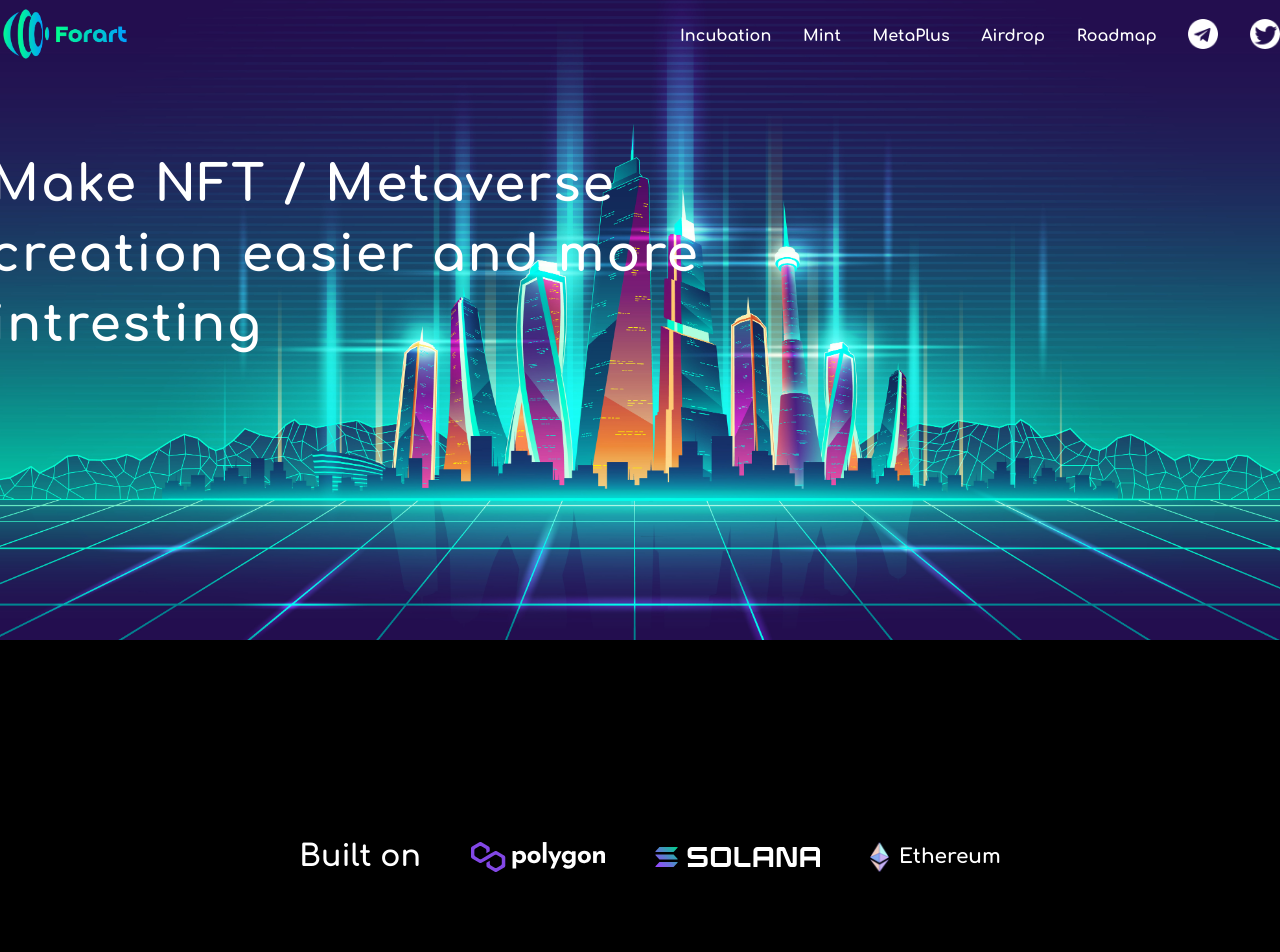
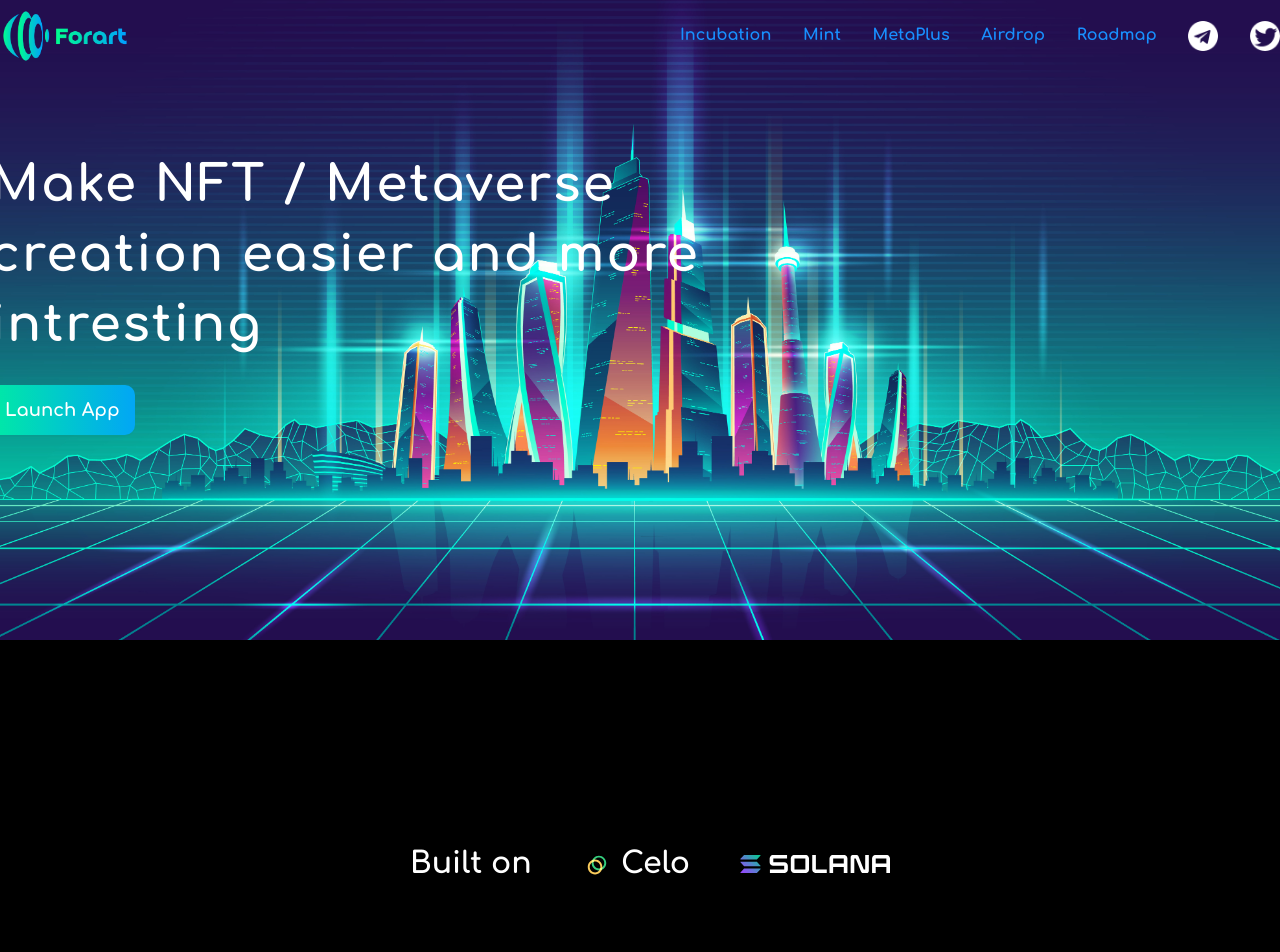
Before and after one commit to harikharan07/forart-website, a React (Create React App) app: page / in a window 1280 px wide. Shown: the top 952 px of the page. Built offline with nearby package versions, Linux system fonts and the light colour scheme.

Commit message:
modify style

```diff
--- a/package.json
+++ b/package.json
@@ -10,6 +10,7 @@
     "@types/node": "^12.0.0",
     "@types/react": "^17.0.0",
     "@types/react-dom": "^17.0.0",
+    "antd": "^4.17.2",
     "aos": "^2.3.4",
     "react": "^17.0.2",
     "react-dom": "^17.0.2",
--- a/src/App.css
+++ b/src/App.css
@@ -1,6 +1,6 @@
 .App {
   text-align: center;
-  background: #000000;
+  background: black;
   font-family: 'campton';
 
 }
--- a/src/index.tsx
+++ b/src/index.tsx
@@ -3,6 +3,8 @@ import ReactDOM from 'react-dom'
 import './index.css'
 import App from './App'
 import reportWebVitals from './reportWebVitals'
+import 'antd/dist/antd.css'
+
 
 ReactDOM.render(
   <React.StrictMode>
--- a/src/pages/incubation/index.tsx
+++ b/src/pages/incubation/index.tsx
@@ -1,7 +1,7 @@
 import React from 'react'
 import styled from 'styled-components'
 import solana from '../../image/incubation/solana.svg'
-import polygon from '../../image/incubation/polygon.svg'
+import celo from '../../image/incubation/celo.svg'
 import eth from '../../image/incubation/eth.png'
 import One from '../../image/incubation/number-1.png'
 import Two from '../../image/incubation/number-2.png'
@@ -20,7 +20,7 @@ import { useMediaQuery } from 'react-responsive'
 
 const Wrapper = styled.div`
   width: 100%;
-  height: 800px;
+  height:fit-content;
   padding-top: 150px;
   background: radial-gradient(#48A283 3%, black 45%) no-repeat;
 
@@ -203,6 +203,13 @@ const Built = styled.div`
       width: 70px;
     }
 
+    .celo {
+      img {
+        width: 25px;
+        height: 25px;
+      }
+    }
+
     .eth {
       font-size: 14px;
       img {
@@ -254,9 +261,12 @@ const Incubation: React.FC = () => {
             !isMobile && (
               <Built>
                 Built on
-                <img src={polygon} />
-                <img src={solana} />
-                <div className="eth"><img src={eth} />Ethereum</div>
+                <div className="celo">
+                  <img src={celo} /> Celo
+                </div>
+
+                <img src={solana} style={{ width:'150px' }} />
+                {/*<div className="eth"><img src={eth} />Ethereum</div>*/}
               </Built>
             )
 
@@ -264,7 +274,7 @@ const Incubation: React.FC = () => {
           {
             isMobile &&(
               <Built>
-                <img src={polygon} />
+                <img src={celo}  />
                 <img src={solana} />
                 <div className="eth"><img src={eth} />Ethereum</div>
               </Built>
--- a/src/pages/top/index.tsx
+++ b/src/pages/top/index.tsx
@@ -2,6 +2,7 @@ import React from 'react'
 import styled from 'styled-components'
 import Navbar from './navbar'
 import BannerImage from '../../image/top/banner.jpg'
+import { Button } from 'antd'
 
 
 const Wrapper = styled.div`
@@ -60,6 +61,24 @@ const Title = styled.div`
 
 `
 
+const StyledButton = styled(Button)`
+  background-image: linear-gradient(to right, #00EBA4, #02A6F5);
+  height: 50px;
+  border: none;
+  font-size: 18px;
+  color: white;
+  font-weight: bolder;
+  border-radius: 10px;
+`
+
+const ButtonContainer = styled.div`
+  display: flex;
+  justify-content: start;
+  width: 1200px;
+  margin: 25px 0;
+
+`
+
 const Top: React.FC = () => {
   return (
     <Wrapper>
@@ -72,6 +91,9 @@ const Top: React.FC = () => {
               {/*<div className="foot">Built on</div>*/}
             </div>
           </Title>
+          <ButtonContainer>
+            <StyledButton>Launch App</StyledButton>
+          </ButtonContainer>
         </Container>
       </div>
     </Wrapper>
```
Also changed, not shown: src/image/incubation/celo.svg (added), 1 other file (tests, documents, lock files or other folders).
